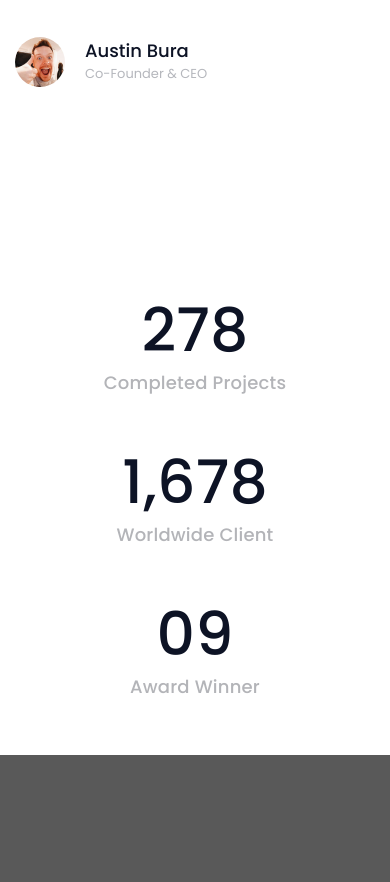
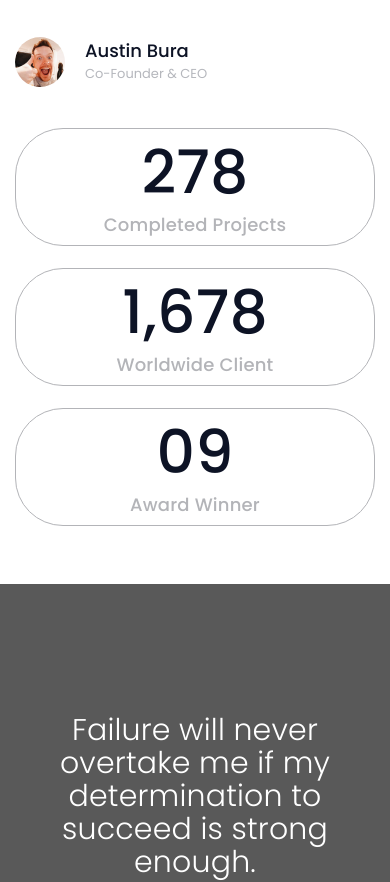
Before and after one commit to nandapuspitarana/finly, a website: page app/index.html in a window 390 px wide. Shown: the part 6223-7105 px from the top of the page. Drawn offline with Linux system fonts and the light colour scheme; files whose address does not match are found by name.

Commit message:
add new content

```diff
--- a/app/index.html
+++ b/app/index.html
@@ -158,13 +158,13 @@
 						</div>
 					</div>
 					<div class="row statistic text-center">
-						<div class="col-lg-4 mt-5">
+						<div class="col-lg-4 statisticedit">
 							<h3>278 <span>Completed Projects</span></h3>
 						</div>
-						<div class="col-lg-4 mt-5">
+						<div class="col-lg-4 statisticedit">
 							<h3>1,678 <span>Worldwide Client</span></h3>
 						</div>
-						<div class="col-lg-4 mt-5">
+						<div class="col-lg-4 statisticedit">
 							<h3>09 <span>Award Winner</span></h3>
 						</div>
 					</div>
--- a/app/scss/_about_us.scss
+++ b/app/scss/_about_us.scss
@@ -101,6 +101,18 @@
         margin-top: 150px;
     }
 
+    @media screen and (max-width: 990px) {
+        .statistic {
+            margin-top: 15px;
+        }
+        h3 {
+            border : 1px solid $b;
+            border-radius: 3rem;
+            margin-top: 14px;
+            padding : 10px 20px;
+        }
+    }
+
     h3 {
         display: block;
         font-size: 60px;
```
Also changed, not shown: app/css/styles.css, dist/css/styles.min.css, dist/index.html.
